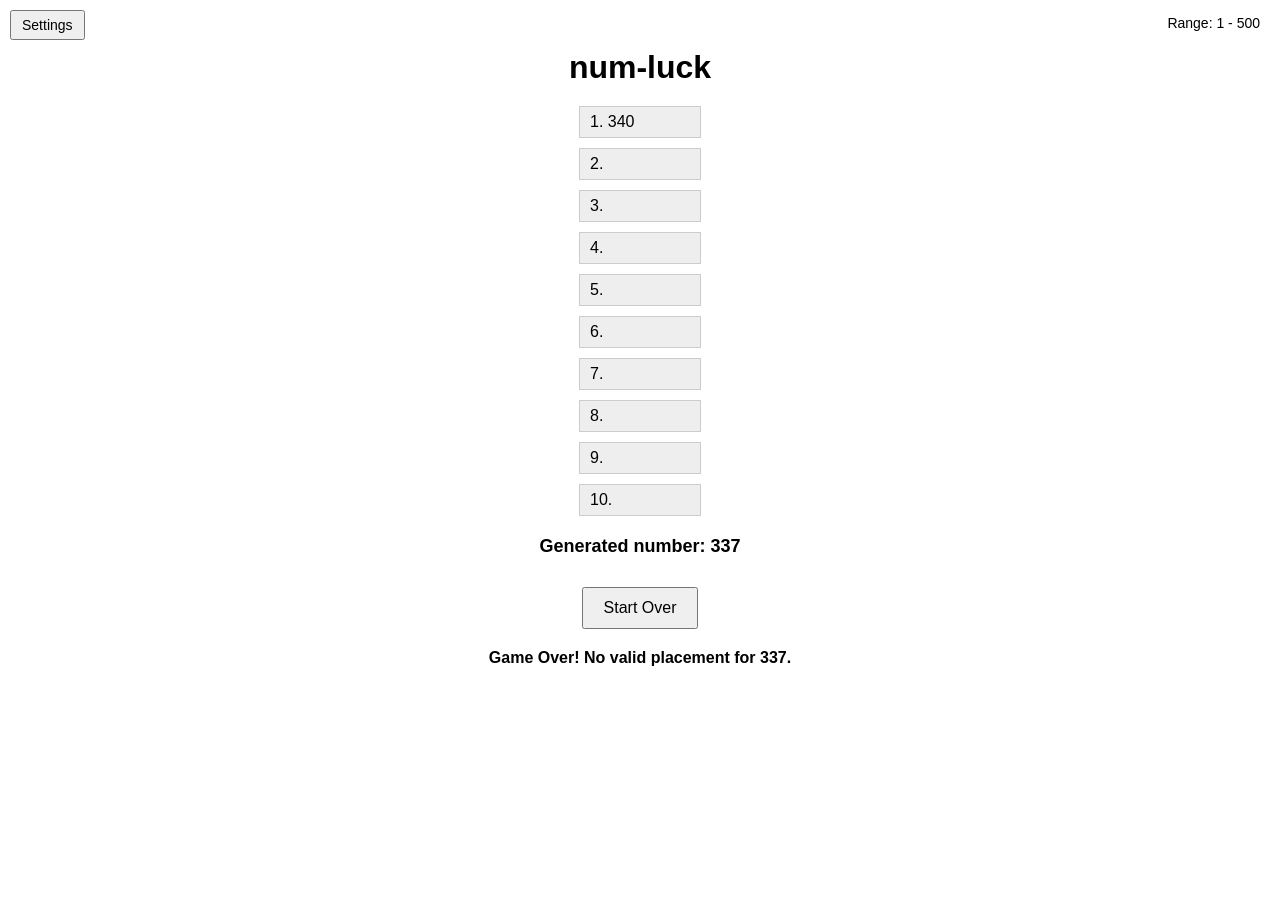
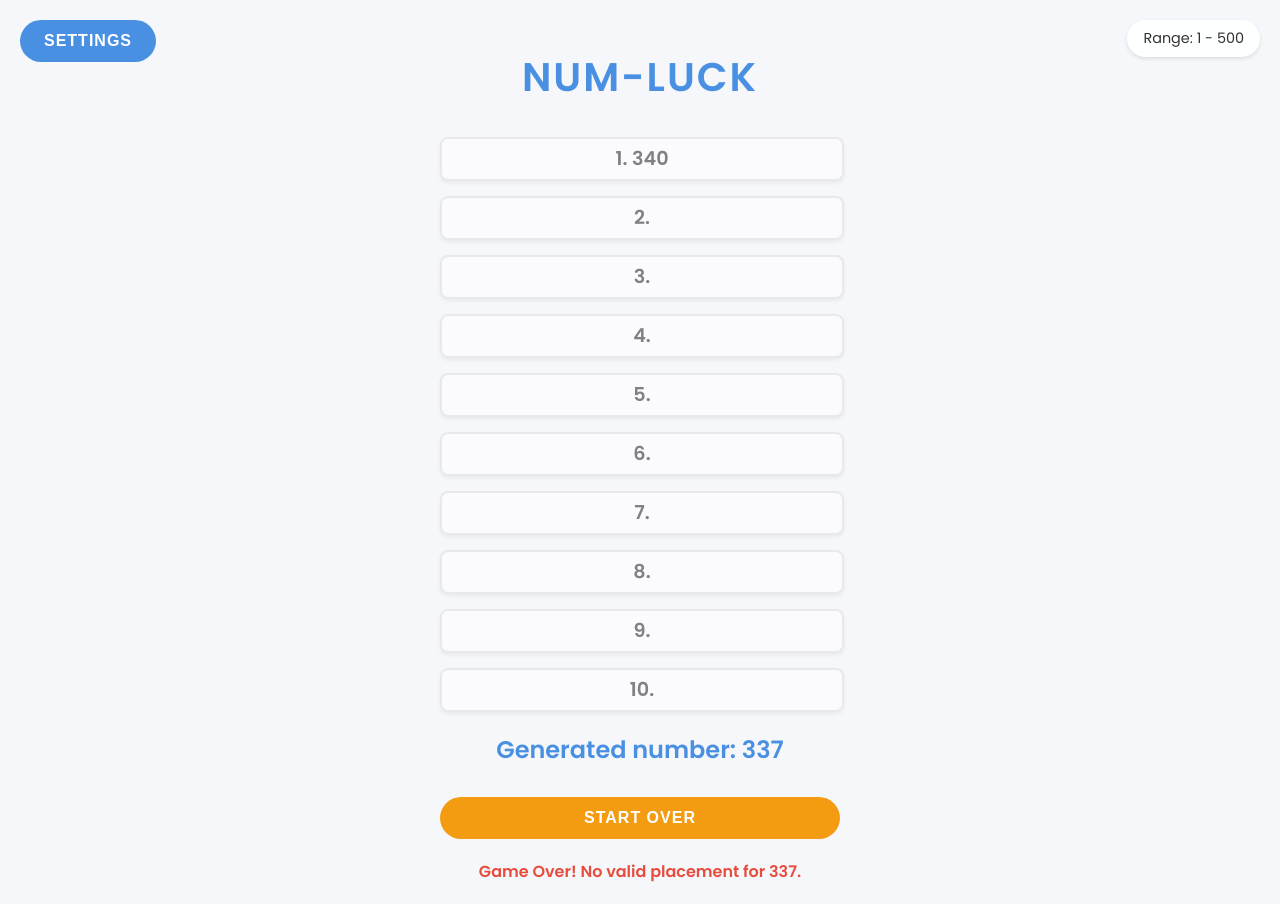
Before and after one commit to chaseconey/num-luck, a website: page index.html in a window 1280 px wide. Both pictures are taken after a click on the element "1.". Before the commit the page ends 800 px from the top, so only its background shows below. Drawn offline with Linux system fonts and the light colour scheme.

Commit message:
feat: redesign

```diff
--- a/index.html
+++ b/index.html
@@ -4,78 +4,143 @@
     <meta charset="UTF-8" />
     <meta name="viewport" content="width=device-width, initial-scale=1.0" />
     <title>num-luck</title>
+    <link
+      href="https://fonts.googleapis.com/css2?family=Poppins:wght@400;600&display=swap"
+      rel="stylesheet"
+    />
     <style>
+      :root {
+        --primary-color: #4a90e2;
+        --secondary-color: #f39c12;
+        --background-color: #f5f7fa;
+        --text-color: #333;
+        --cell-bg-color: #fff;
+        --cell-border-color: #e0e0e0;
+      }
+
       body {
-        font-family: Arial, sans-serif;
+        font-family: "Poppins", Arial, sans-serif;
+        background-color: var(--background-color);
+        color: var(--text-color);
         display: flex;
         flex-direction: column;
         align-items: center;
         padding: 20px;
+        min-height: 100vh;
+        margin: 0;
       }
+
       h1 {
-        margin-bottom: 20px;
+        margin-bottom: 30px;
+        font-size: 2.5rem;
+        color: var(--primary-color);
+        text-transform: uppercase;
+        letter-spacing: 2px;
       }
+
       #game-container {
-        display: grid;
-        grid-template-columns: repeat(1, 1fr);
-        gap: 10px;
+        display: flex;
+        flex-direction: column;
+        gap: 15px;
+        max-width: 400px;
+        width: 100%;
       }
+
       .cell {
-        width: 100px;
-        height: 30px;
-        border: 1px solid #ccc;
+        width: 100%;
+        height: 40px;
+        border: 2px solid var(--cell-border-color);
+        border-radius: 8px;
         display: flex;
+        cursor: pointer;
         align-items: center;
-        padding: 0 10px;
+        justify-content: center;
+        font-size: 1.2rem;
+        font-weight: 600;
+        background-color: var(--cell-bg-color);
+        box-shadow: 0 2px 4px rgba(0, 0, 0, 0.1);
+        transition: all 0.3s ease;
+      }
+
+      .cell:hover {
+        transform: translateY(-2px);
+        box-shadow: 0 4px 8px rgba(0, 0, 0, 0.15);
+      }
+
+      .cell.disabled {
+        opacity: 0.6;
+        cursor: not-allowed;
+      }
+
+      #controls {
+        margin-top: 30px;
+        display: flex;
+        flex-direction: column;
+        align-items: center;
+        width: 100%;
+        max-width: 400px;
+      }
+
+      button {
+        padding: 12px 24px;
+        font-size: 1rem;
+        font-weight: 600;
+        border: none;
+        border-radius: 25px;
         cursor: pointer;
+        transition: all 0.3s ease;
+        text-transform: uppercase;
+        letter-spacing: 1px;
+        width: 100%;
       }
-      .cell:hover {
-        background-color: #f0f0f0;
+
+      #start-over-btn {
+        background-color: var(--secondary-color);
+        color: white;
       }
-      .cell.disabled {
-        cursor: not-allowed;
-        background-color: #eee;
-      }
-      #controls {
-        margin-top: 20px;
-      }
-      button {
-        padding: 10px 20px;
-        font-size: 16px;
-      }
-      #message {
-        margin-top: 20px;
-        font-weight: bold;
-      }
-      #generated-number {
-        margin-top: 20px;
-        font-size: 18px;
-        font-weight: bold;
-      }
-      #start-over-btn {
-        display: none;
-        margin-top: 10px;
-        padding: 10px 20px;
-        font-size: 16px;
-      }
-      #number-range {
-        position: fixed;
-        top: 10px;
-        right: 10px;
-        background-color: rgba(255, 255, 255, 0.8);
-        padding: 5px 10px;
-        border-radius: 5px;
-        font-size: 14px;
-        z-index: 1000;
+
+      #start-over-btn:hover {
+        background-color: #e67e22;
       }
 
       #settings-btn {
+        background-color: var(--primary-color);
+        color: white;
         position: fixed;
-        top: 10px;
-        left: 10px;
-        padding: 5px 10px;
-        font-size: 14px;
+        top: 20px;
+        left: 20px;
         z-index: 1000;
+        width: auto;
+      }
+
+      #settings-btn:hover {
+        background-color: #3498db;
+      }
+
+      #message {
+        margin-top: 20px;
+        font-weight: 600;
+        text-align: center;
+        color: #e74c3c;
+      }
+
+      #generated-number {
+        margin-top: 20px;
+        font-size: 1.5rem;
+        font-weight: 600;
+        color: var(--primary-color);
+      }
+
+      #number-range {
+        position: fixed;
+        top: 20px;
+        right: 20px;
+        background-color: rgba(255, 255, 255, 0.9);
+        padding: 8px 16px;
+        border-radius: 20px;
+        font-size: 0.9rem;
+        z-index: 1000;
+        box-shadow: 0 2px 4px rgba(0, 0, 0, 0.1);
       }
 
       .modal {
@@ -86,16 +151,18 @@
         top: 0;
         width: 100%;
         height: 100%;
-        background-color: rgba(0, 0, 0, 0.4);
+        background-color: rgba(0, 0, 0, 0.5);
+        backdrop-filter: blur(5px);
       }
 
       .modal-content {
-        background-color: #fefefe;
+        background-color: #fff;
         margin: 15% auto;
-        padding: 20px;
-        border: 1px solid #888;
-        width: 80%;
+        padding: 30px;
+        border-radius: 15px;
+        width: 90%;
         max-width: 500px;
+        box-shadow: 0 4px 6px rgba(0, 0, 0, 0.1);
       }
 
       .close {
@@ -104,38 +171,72 @@
         font-size: 28px;
         font-weight: bold;
         cursor: pointer;
+        transition: color 0.3s ease;
       }
 
       .close:hover,
       .close:focus {
-        color: black;
-        text-decoration: none;
-        cursor: pointer;
+        color: #000;
       }
 
       #settings-form {
         display: flex;
         flex-direction: column;
-        gap: 10px;
+        gap: 20px;
+      }
+
+      #settings-form label {
+        display: flex;
+        flex-direction: column;
+        gap: 5px;
+      }
+
+      #settings-form input[type="range"] {
+        width: 100%;
+      }
+
+      #settings-form button[type="submit"] {
+        background-color: var(--primary-color);
+        color: white;
+        align-self: flex-start;
+      }
+
+      #settings-form button[type="submit"]:hover {
+        background-color: #3498db;
       }
 
       @media (max-width: 600px) {
-        #number-range {
-          position: static;
-          margin-bottom: 10px;
-          text-align: center;
+        h1 {
+          font-size: 2rem;
         }
+
+        .cell {
+          height: 30px;
+          font-size: 1rem;
+        }
+
+        #number-range,
         #settings-btn {
           position: static;
+          margin-bottom: 20px;
+        }
+
+        #controls {
+          flex-direction: column;
+          align-items: stretch;
+        }
+
+        button {
+          width: 100%;
           margin-bottom: 10px;
         }
       }
     </style>
   </head>
   <body>
+    <h1>num-luck</h1>
     <button id="settings-btn">Settings</button>
     <div id="number-range"></div>
-    <h1>num-luck</h1>
     <div id="game-container"></div>
     <div id="generated-number"></div>
     <div id="controls">
@@ -148,9 +249,9 @@
         <span class="close">&times;</span>
         <h2>Settings</h2>
         <form id="settings-form">
-          <label for="max-number"
-            >Maximum Generated Number: <span id="max-number-value"></span
-          ></label>
+          <label for="max-number">
+            Maximum Generated Number: <span id="max-number-value"></span>
+          </label>
           <input
             type="range"
             id="max-number"
@@ -160,9 +261,9 @@
             required
           />
 
-          <label for="grid-size"
-            >Number of Grid Cells: <span id="grid-size-value"></span
-          ></label>
+          <label for="grid-size">
+            Number of Grid Cells: <span id="grid-size-value"></span>
+          </label>
           <input
             type="range"
             id="grid-size"
```
